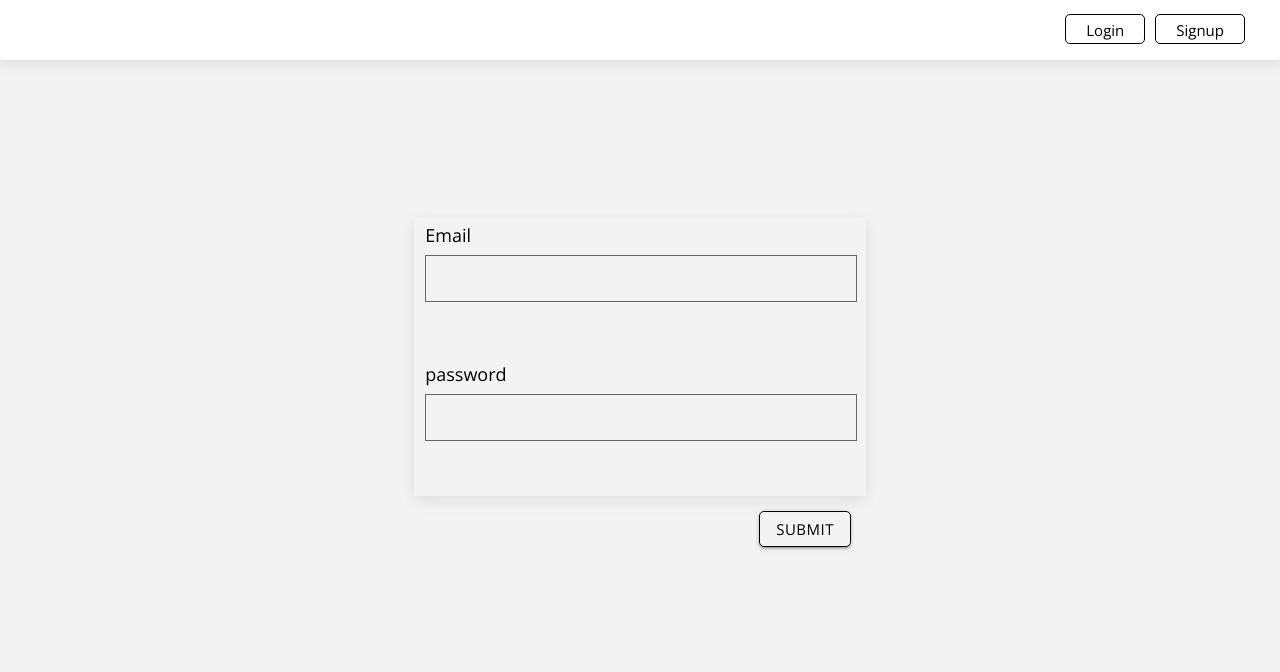
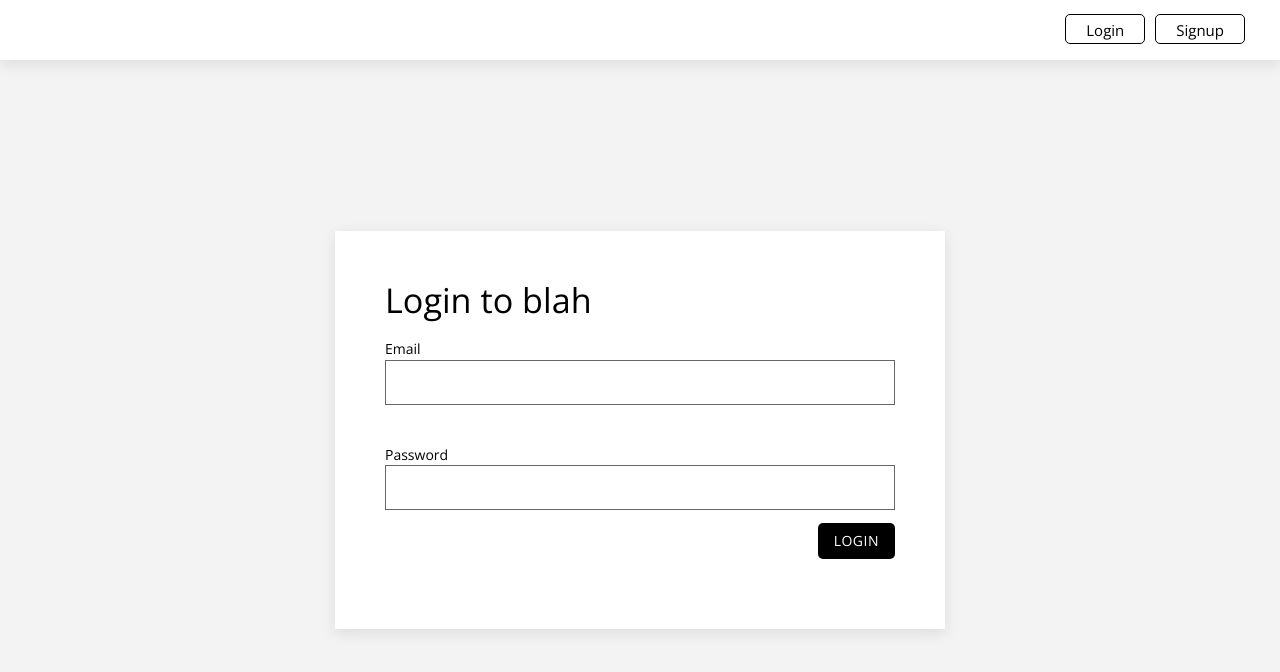
Before and after one commit to davidteejay/upskill, a React (Create React App) app: page /#/login in a window 1280 px wide. Shown: the top 672 px of the page. Built offline with nearby package versions, Linux system fonts and the light colour scheme.

Commit message:
Login Done

```diff
--- a/public/index.html
+++ b/public/index.html
@@ -4,7 +4,6 @@
     <meta charset="utf-8" />
     <link rel="shortcut icon" href="%PUBLIC_URL%/favicon.ico" />
     <link href="https://fonts.googleapis.com/icon?family=Material+Icons" rel="stylesheet">
-    <link rel="stylesheet" href="https://stackpath.bootstrapcdn.com/bootstrap/4.3.1/css/bootstrap.min.css" integrity="sha384-ggOyR0iXCbMQv3Xipma34MD+dH/1fQ784/j6cY/iJTQUOhcWr7x9JvoRxT2MZw1T" crossorigin="anonymous">
 
     <meta
       name="viewport"
--- a/src/assets/css/style2.css
+++ b/src/assets/css/style2.css
@@ -5,24 +5,42 @@ body, html, body #root, body #root .App, body #root .App .wrapper, html #root, h
   min-height: fit-content;
 }
 
-.form-card{
-    margin: 10% 30%;
+.valign {
     padding: 30px;
-
 }
 .btn{
     background: none;
-    border: 1px solid black;
-    color: #000;
-    margin: 1em 1em;
-    font: 1em sans-serif;
+    background-color: #000;
     float: right;
     border-radius: 5px;
 }
 label{
     color: #000;
-    font: 1.2em sans-serif;
+    font-size: 14px;
 
+}
+
+.login h4 {
+    margin-top: 0;
+}
+
+.login {
+    height: calc(100% - 60px);
+    width: 100%;
+    padding: 30px;
+}
+
+.login .valign {
+    padding: 50px;
+    background-color: #fff;
+    margin: 0 auto;
+    width: 50%;
+}
+
+@media screen and (max-width: 600px){
+    .login .valign {
+        width: 100%;
+    }
 }
 
 
@@ -35,18 +53,18 @@ label{
 input:focus{
     border-bottom: 1px solid #000
 }
-input:not([type=checkbox]), select, textarea {
+input {
     border: 1px solid #666 !important;
     border-radius: 3px;
     outline: none;
     box-shadow: none !important;
-    padding: 0 10px;
+    padding: 0 10px !important;
     margin: 10px 0;
     width: 100%;
-    box-sizing: border-box;
+    box-sizing: border-box !important;
 }
 
 .input-container {
     margin: 5px 0;
-    padding: 0;
+    padding: 0 !important;
 }
--- a/src/pages/Login.js
+++ b/src/pages/Login.js
@@ -1,14 +1,13 @@
-import React, { Component } from 'react';
-import { Link } from 'react-router-dom';
-import { API_URL } from '../config/constants';
+import React, { Component } from 'react'
+import M from 'materialize-css'
+import { API_URL } from '../config/constants'
 
 import Nav from '../components/Nav'
 import Preloader from '../components/Preloader'
 import '../assets/css/style2.css'
-import Reports from './Reports';
-import Axios from 'axios';
+import axios from 'axios'
 
-export default class Home extends Component {
+export default class Login extends Component {
 	constructor(props) {
 		super(props)
 
@@ -17,18 +16,33 @@ export default class Home extends Component {
 			email: "",
 			password : "",
 		}
-		this.inputChange = this.inputChange.bind(this);
+		this.inputChange = this.inputChange.bind(this)
 		this.passwordChange = this.passwordChange.bind(this)
 		this.submitForm = this.submitForm.bind(this)
 
 	}
 
-	submitForm(){
-		Axios.post(`${API_URL}/auth/login`, ({
-			email : this.state.email,
-			password : this.state.password
-		}))
-		.then( res => console.log(res))
+	submitForm(e){
+		e.preventDefault()
+		this.setState({ loading: true })
+		const { email, password } = this.state
+
+		axios
+			.post(`${API_URL}/auth/login`, {
+				email,
+				password
+		})
+		.then(res => {
+			res = res.data
+
+			if (res.error) M.toast({ html: `<span>${res.message}</span>` })
+			else {
+				sessionStorage.setItem('userData', JSON.stringify(res.data))
+				this.props.history.push('/reports')
+			}
+		})
+		.catch(err => console.error(err))
+		.finally(() => this.setState({ loading: false }))
 	}
 
 	inputChange(e){
@@ -43,34 +57,26 @@ export default class Home extends Component {
 	render() {
 
 		return (
-			<div>
+			<div className="wrapper">
 				<Nav />
 				<Preloader loading={this.state.loading} />
-				<div className="form-all">
-					<div className="form-card">
-						<form className="valign shadowed">
+				<div class="login valign-wrapper">
+					<form className="valign shadowed" onSubmit={this.submitForm}>
+						<h4>Login to blah</h4>
 						<div className="row">
 							<div className=" col s12 input-container">
 								<label for="email">Email</label>
 								<input id="email" type="email" onChange={this.inputChange} ></input>
 							</div>
 						</div>
-
-								<br />
-
 						<div className="row">
 							<div className=" col s12 input-container">
-									<label for="password">password</label>
-									<input id="password" type="password" className="validate" onChange={this.passwordChange}></input>
-
+								<label for="password">Password</label>
+								<input id="password" type="password" className="validate" onChange={this.passwordChange}/>
 							</div>
+							<button className="btn z-depth-0" type="submit" name="action">LOGIN</button>
 						</div>
-
-							<br />
-							<button className="btn waves-effect waves-light" type="submit" name="action" onClick={this.submitForm}><Link to="/reports"></Link>Submit</button>
-
 					</form>
-					</div>
 				</div>
 			</div>
 		)
```
Lines whose indentation alone changed are shown as unchanged.
